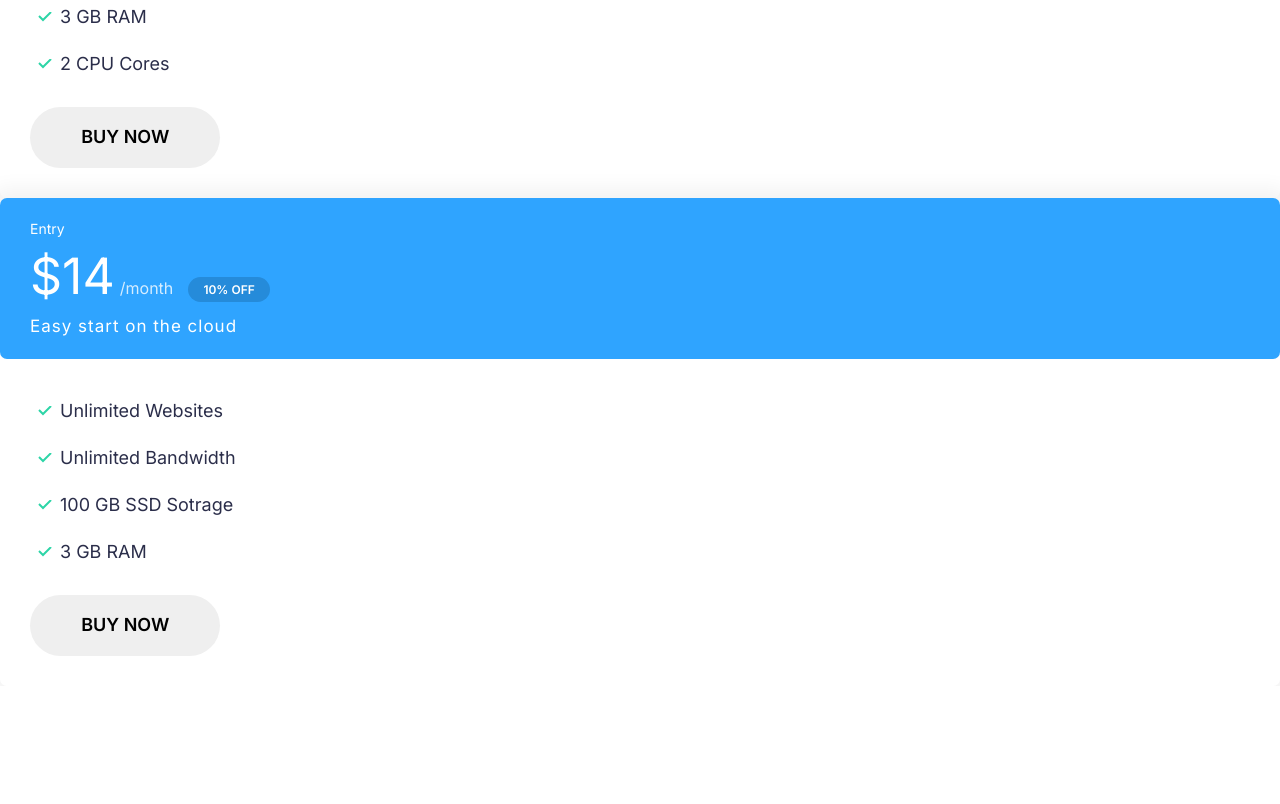
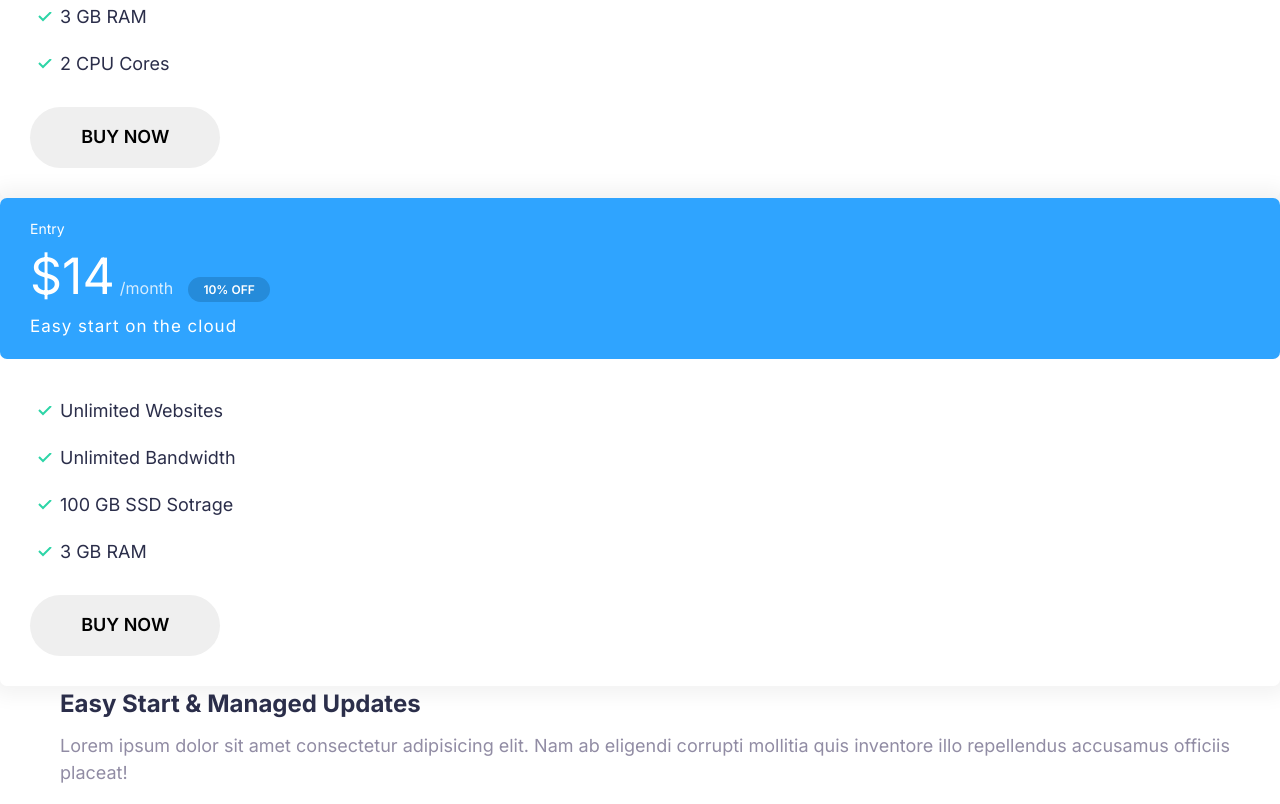
Before and after one commit to totoriez/cloudro, a plain HTML site: page index.html in a window 1280 px wide. Shown: the part 562-1366 px from the top of the page. Before the commit the page ends 1248 px from the top, so only its background shows below. Drawn offline with Linux system fonts and the light colour scheme.

Commit message:
Build the media component.

```diff
--- a/css/styles.css
+++ b/css/styles.css
@@ -322,3 +322,20 @@ a {
     font-size: 1.7rem;
   }
 }
+
+/* Media */
+.media {
+  display: flex;
+}
+
+.media__title {
+  margin-top: 0;
+}
+
+.media__body {
+  margin: 0 2rem;
+}
+
+.media__image {
+  margin-top: 1rem;
+}
--- a/index.html
+++ b/index.html
@@ -94,5 +94,17 @@
         </div>
     </div>
 
+    <div class="media">
+        <div class="media__image">
+            </svg><svg class="icon icon--primary">
+                <use xlink:href="images/sprite.svg#snap"></use>
+            </svg>
+        </div>
+        <div class="media__body">
+            <h3 class="media__title">Easy Start & Managed Updates</h3>
+            <p>Lorem ipsum dolor sit amet consectetur adipisicing elit. Nam ab eligendi corrupti mollitia quis inventore illo repellendus accusamus officiis placeat!</p>
+        </div>
+    </div>
+
 </body>
 </html>
```
Also changed, not shown: images/sprite.svg.
